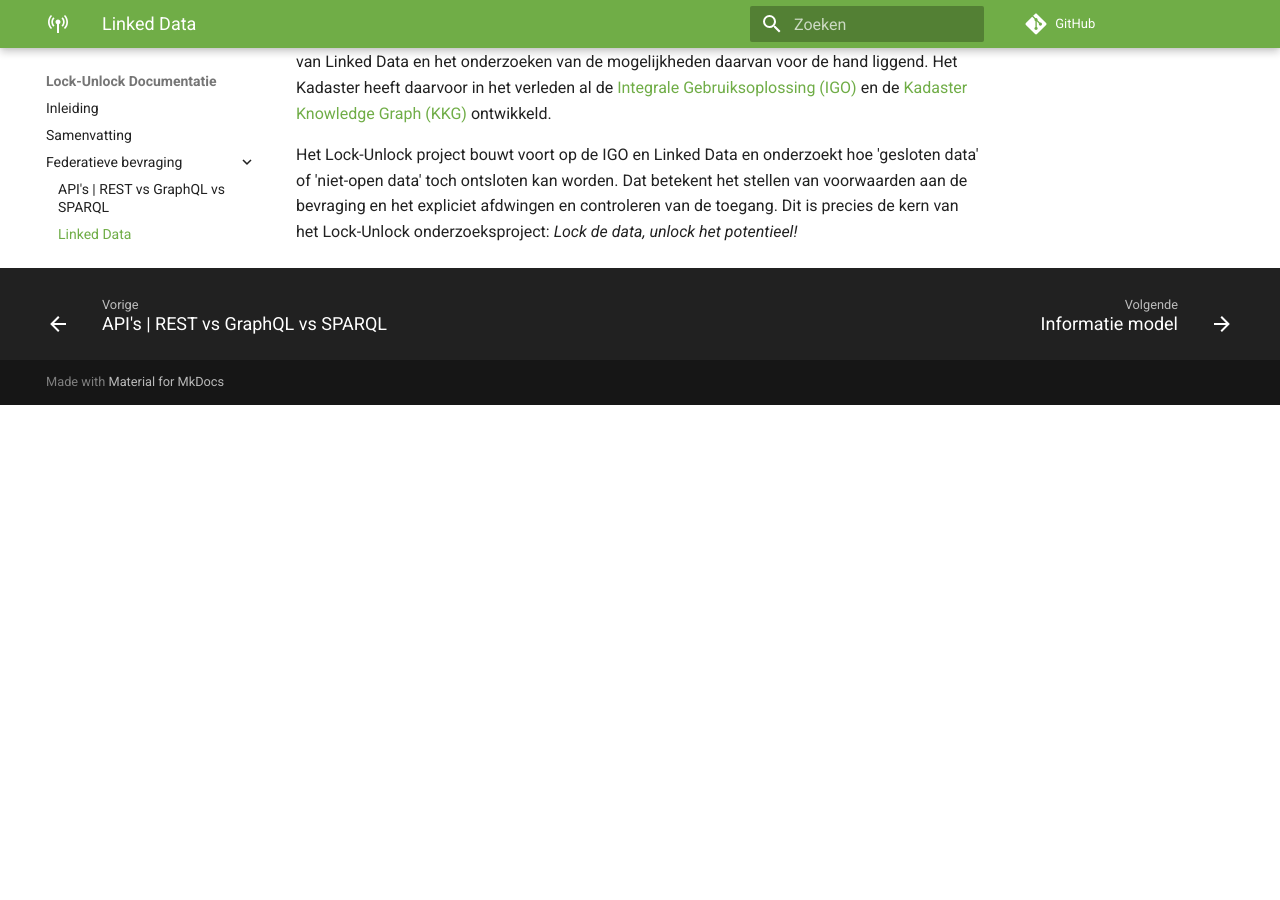
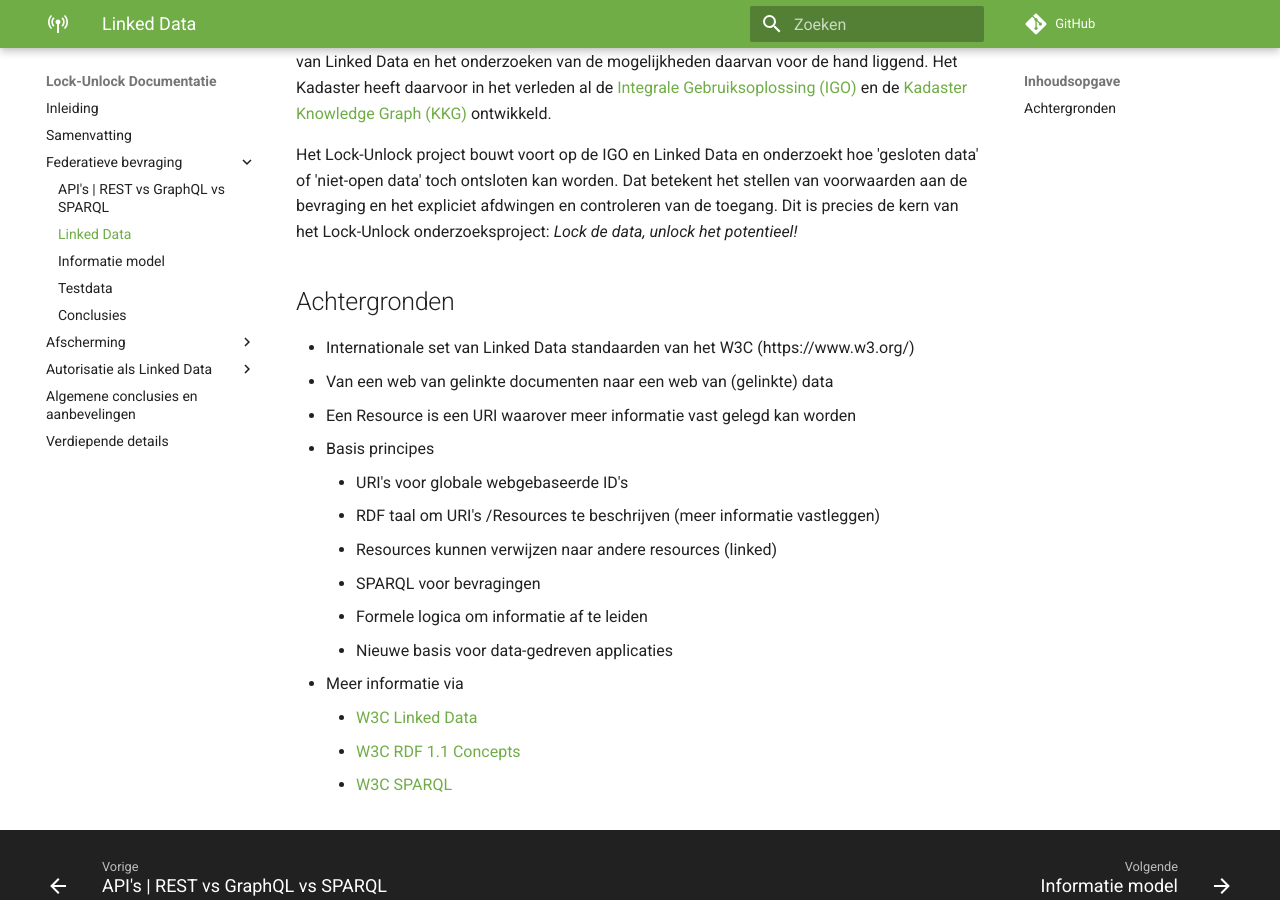
Before and after one commit to kadaster-labs/lock-unlock-docs, an MkDocs documentation site: the page built from docs/federatieve-bevraging/linkeddata.md, in a window 1280 px wide and 900 px high, scrolled down 535 px. Built offline with MkDocs 1.6.1 and Material for MkDocs 9.7.7, drawn with Linux system fonts in a browser that asks for light colours; comment, search, counter and statistics services are not loaded; before the commit the page ends 940 px from its top, so only the background shows below that.

Commit message:
poetsen en plaatjes

```diff
--- a/docs/federatieve-bevraging/linkeddata.md
+++ b/docs/federatieve-bevraging/linkeddata.md
@@ -34,3 +34,20 @@
 'niet-open data' toch ontsloten kan worden. Dat betekent het stellen van voorwaarden aan de
 bevraging en het expliciet afdwingen en controleren van de toegang. Dit is precies de kern van het
 Lock-Unlock onderzoeksproject: _Lock de data, unlock het potentieel!_
+
+## Achtergronden
+
+- Internationale set van Linked Data standaarden van het W3C (https://www.w3.org/)
+- Van een web van gelinkte documenten naar een web van (gelinkte) data
+- Een Resource is een URI waarover meer informatie vast gelegd kan worden
+- Basis principes
+    - URI's voor globale webgebaseerde ID's
+    - RDF taal om URI's /Resources te beschrijven (meer informatie vastleggen)
+    - Resources kunnen verwijzen naar andere resources (linked)
+    - SPARQL voor bevragingen
+    -  Formele logica om informatie af te leiden
+    - Nieuwe basis voor data-gedreven applicaties
+- Meer informatie via
+    - <a href="https://www.w3.org/wiki/LinkedData" target="_blank">W3C Linked Data</a>
+    - <a href="https://www.w3.org/TR/rdf11-concepts/" target="_blank">W3C RDF 1.1 Concepts</a>
+    - <a href="https://www.w3.org/TR/sparql11-query/" target="_blank">W3C SPARQL</a>
```
Also changed, not shown: docs/federatieve-bevraging/apis.md (+2 -0 lines), docs/federatieve-bevraging/index.md (+2 -0 lines), docs/federatieve-bevraging/images/achtergrond-rest-graphql-sparql.png (added), docs/federatieve-bevraging/images/infographic-federatieve-bevraging.png (added).
